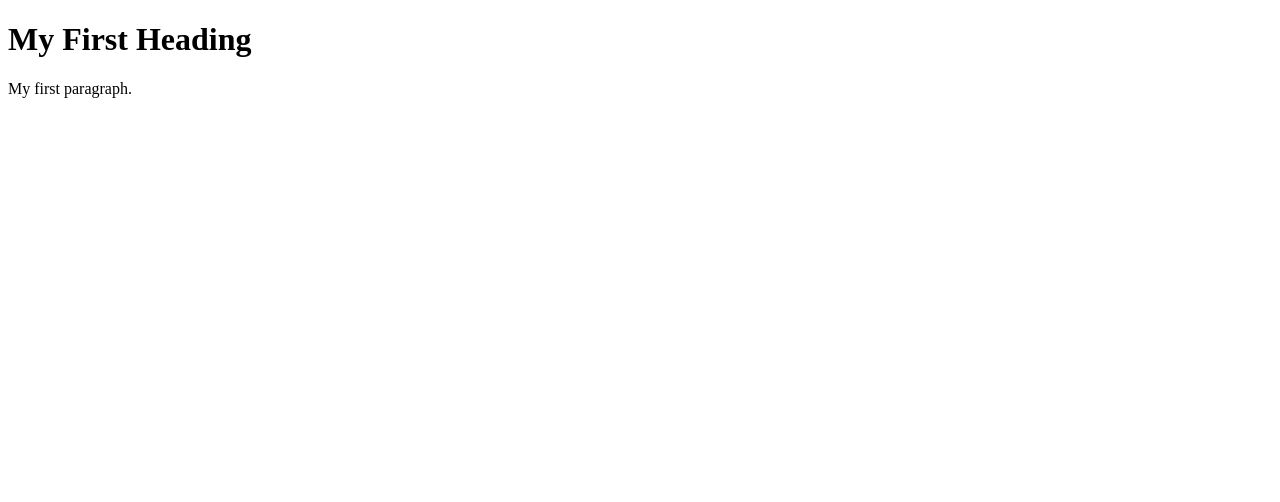
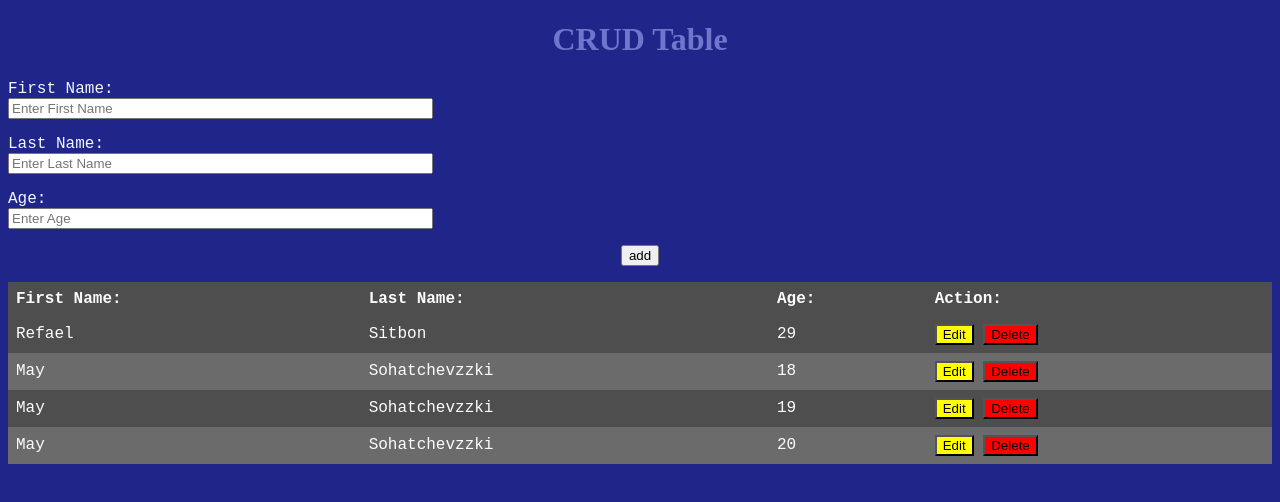
Before and after one commit to RefaelSitbon/nodejs-server, a website: page conect nodjs/index.html in a window 1280 px wide. Drawn offline with Linux system fonts and the light colour scheme.

Commit message:
add html

```diff
--- a/conect nodjs/index.html
+++ b/conect nodjs/index.html
@@ -1,10 +1,112 @@
 <!DOCTYPE html>
-<html>
-<body>
+<html lang="en">
 
-<h1>My First Heading</h1>
+<head>
+    <meta charset="UTF-8">
+    <meta http-equiv="X-UA-Compatible" content="IE=edge">
+    <meta name="viewport" content="width=device-width, initial-scale=1.0">
+    <title>Document</title>
+</head>
 
-<p>My first paragraph.</p>
+<body style="color: rgb(110, 119, 203); background-color: rgb(32, 37, 137);">
+    <div class="container mt-5">
+        <div class="text-center">
+            <h1 class="display-5 mb-5" align="center">
+                CRUD Table
+            </h1>
+        </div>
+        <div class="col-10 mb-3"
+        style="font-family:'Courier New', Courier, monospace;
+        color: aliceblue;">
+            <div>
+                <label for="firstName">First Name:</label><br>
+                <input class="form-control" id="firstName" type="text" placeholder="Enter First Name" size="50">
+            </div>
+            <p></p>
+            <div>
+                <label for="lastName">Last Name:</label><br>
+                <input class="form-control" id="lastName" type="text" placeholder="Enter Last Name" size="50">
+            </div>
+            <p></p>
+            <div>
+                <label for="age">Age:</label><br>
+                <input class="form-control" id="age" type="text" placeholder="Enter Age" size="50">
+            </div>
+
+            <p></p>
+            <div class="flex-parent jc-center" align="center">
+                <button type="submit">add</button>
+            </div>
+
+            <p></p>
+            <div class="col-10 mt-5">
+                <table>
+                    <thead>
+                        <tr >
+                            <th>First Name:</th>
+                            <th>Last Name:</th>
+                            <th>Age:</th>
+                            <th>Action:</th>
+                        </tr>
+                    </thead>
+
+                    <tbody>
+                        <tr>
+                            <td>Refael</td>
+                            <td>Sitbon</td>
+                            <td>29</td>
+                            <td><button type="submit" style="background-color:yellow">Edit</button>
+                                <button style="background-color:red;">Delete</button></td>
+                        </tr>
+                        <tr>
+                            <td>May</td>
+                            <td>Sohatchevzzki</td>
+                            <td>18</td>
+                            <td><button type="submit" style="background-color:yellow">Edit</button>
+                                <button style="background-color:red;">Delete</button></td>
+                        </tr>
+                        <tr>
+                            <td>May</td>
+                            <td>Sohatchevzzki</td>
+                            <td>19</td>
+                            <td><button type="submit" style="background-color:yellow">Edit</button>
+                                <button style="background-color:red;">Delete</button></td>
+                        </tr>
+                        <tr>
+                            <td>May</td>
+                            <td>Sohatchevzzki</td>
+                            <td>20</td>
+                            <td><button type="submit" style="background-color:yellow">Edit</button>
+                                <button style="background-color:red;">Delete</button></td>
+                        </tr>
+                    </tbody>
+                </table>
+
+                <style>
+                    table {
+                      border-collapse: collapse;
+                      width: 100%;
+                      color: rgb(252, 252, 252);
+                    }
+
+                    th, td {
+                      text-align: left;
+                      padding: 8px;
+                    }
+
+                    tr:nth-child(even) {
+                      background-color: #6b6b6b;
+                    }
+
+                    tr:nth-child(odd) {
+                      background-color: #4e4e4e;
+                    }
+                    </style>
+            </div>
+        </div>
+    </div>
+    <script src="script.js"></script>
+
 
 </body>
 </html>
--- /dev/null
+++ b/conect nodjs/script.js
@@ -0,0 +1,14 @@
+var selectRow = null;
+
+// show alert
+function showAlert(message, className){
+    const div = document.createElement("div");
+    div.className = `alert alert-${className}`;
+
+    div.appendChild(document.createTextNode(message));
+    const container = document.querySelector(".container");
+    const main = document.querySelector(".main");
+    container.insertBefore(div, main)
+
+    setTimeout(() => document.querySelector(".alert").remove(), 3000)
+}
```
